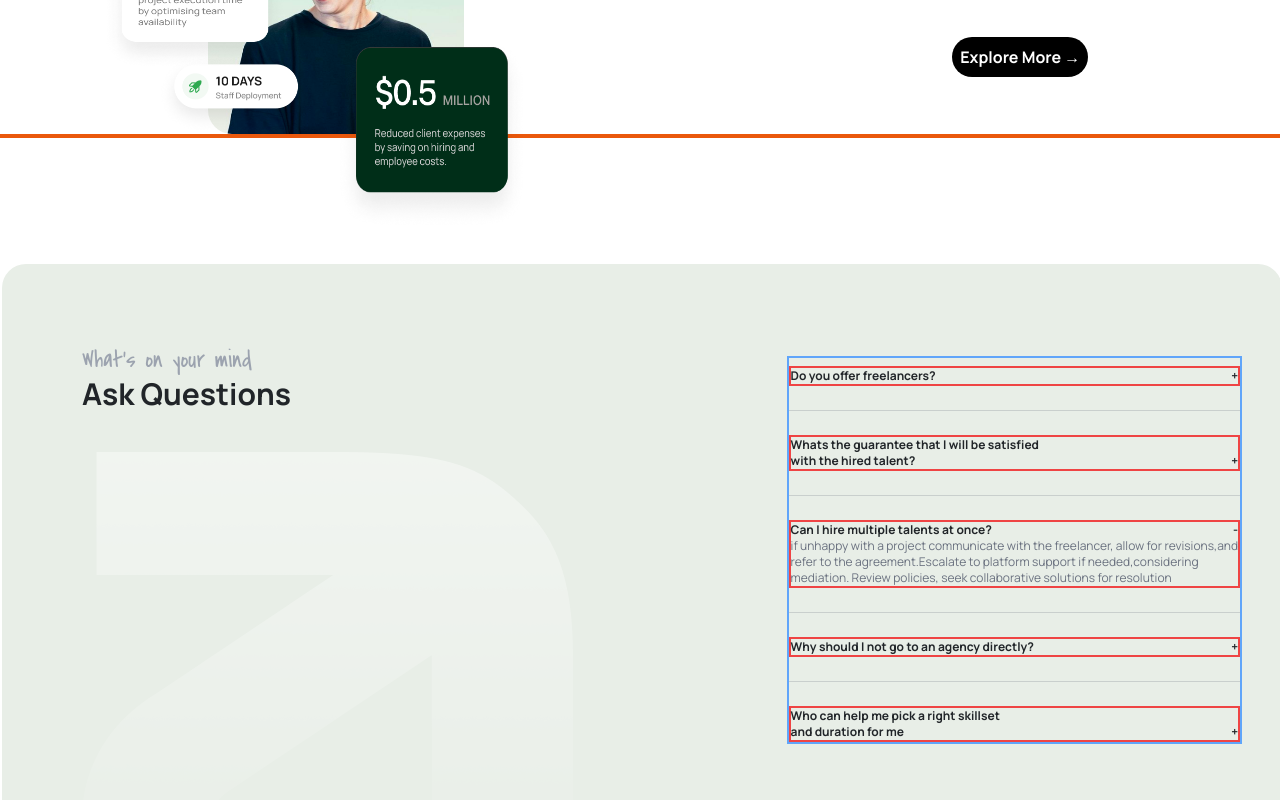
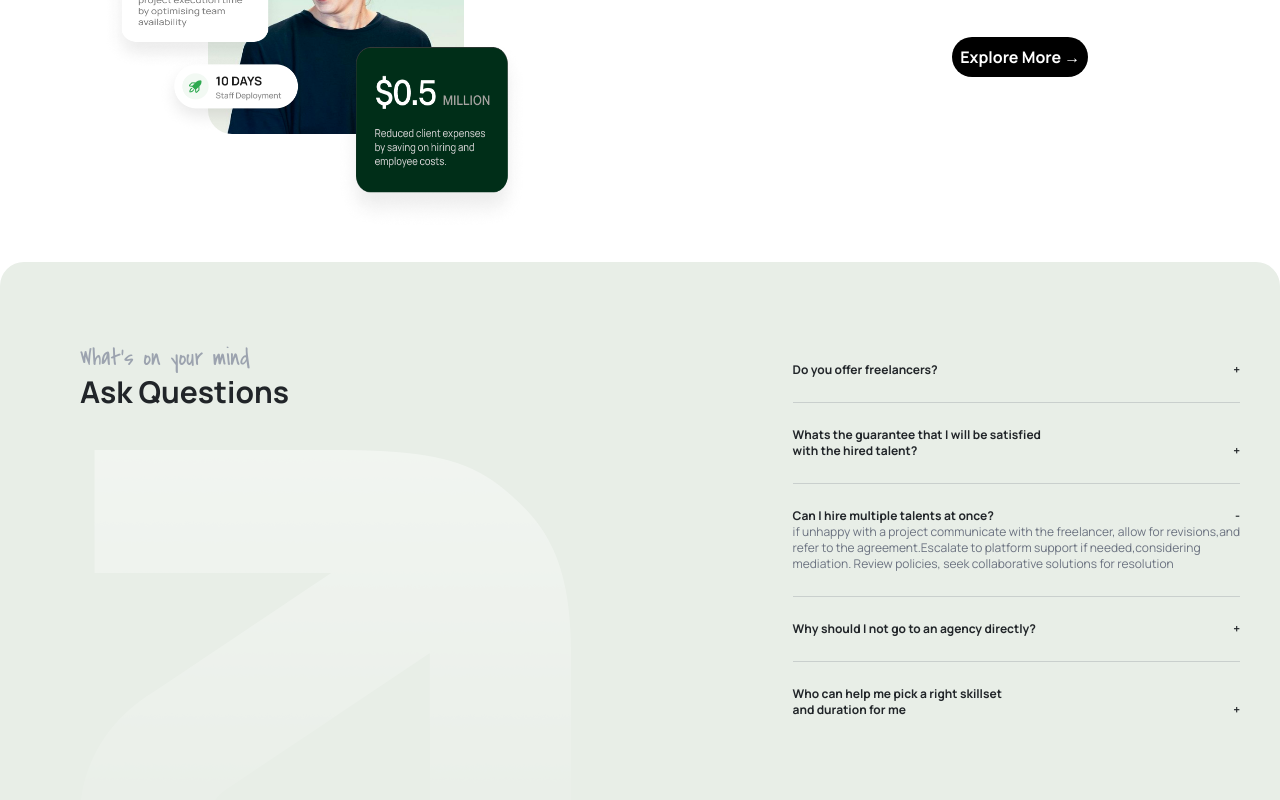
Before and after one commit to anuragdas2001/Brunel, a React (Vite) app: page / in a window 1280 px wide. Shown: the part 320-1120 px from the top of the page. Built offline with nearby package versions, Linux system fonts and the light colour scheme.

Commit message:
Staging...

```diff
--- a/src/components/Home.tsx
+++ b/src/components/Home.tsx
@@ -63,19 +63,19 @@ export const Home = () => {
         </div>
       </div>
 
-      <div className="border-2 border-orange-600">
+      <div className="">
         <div className=" absolute h-[800px] w-100 p-10  mt-32  bg-[#E8EEE7] rounded-3xl">
           <h1 className="covered-by-your-grace-regular text-2xl m-10 ms-10 text-gray-400">
             What's on your mind
           </h1>
           <h1 className="ms-10 manrope -mt-10  text-3xl">Ask Questions</h1>
-          <div className="float-right border-2 text-xs manrope -mt-14 border-blue-400">
-            <div className=" border-2 mt-2 border-red-500">
+          <div className="float-right text-xs manrope -mt-14">
+            <div className=" mt-2">
               <span className="">Do you offer freelancers? </span>
               <span className="float-end">+</span>
             </div>
             <hr className="border-t border-gray-500 my-4" />
-            <div className="border-2 mt-2 border-red-500">
+            <div className="mt-2">
               <span className="">
                 Whats the guarantee that I will be satisfied <br /> with the
                 hired talent?{" "}
@@ -83,7 +83,7 @@ export const Home = () => {
               <span className="float-end">+</span>
             </div>
             <hr className="border-t border-gray-500 my-4" />
-            <div className="border-2 mt-2 border-red-500">
+            <div className="mt-2">
               <span className="">Can I hire multiple talents at once? </span>
               <span className="float-end">-</span>
               <br />
@@ -95,14 +95,14 @@ export const Home = () => {
               </span>
             </div>
             <hr className="border-t border-gray-500 my-4" />
-            <div className="border-2 mt-2 border-red-500">
+            <div className="mt-2">
               <span className="">
                 Why should I not go to an agency directly?
               </span>
               <span className="float-end">+</span>
             </div>
             <hr className="border-t border-gray-500 my-4" />
-            <div className="border-2 mt-2 border-red-500">
+            <div className="mt-2">
               <span className="">
                 Who can help me pick a right skillset <br /> and duration for me{" "}
               </span>
@@ -111,7 +111,7 @@ export const Home = () => {
           </div>
           <img className="absolute ml-10 mt-10" src="Union.png" alt="" />
           <br />
-          <div className="mt-96 h-32 relative  w-full border-2 border-violet-700">
+          <div className="mt-96 h-32 relative  w-full ">
             <footer className=" w-full  bg-[#F5F5F5] rounded-full text-white text-center py-4 bottom-0">
               <p className="text-black text-start mx-5 m-3 ">
                 © Talup 2023. All rights reserved
```
